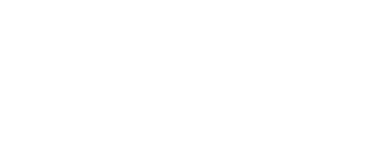
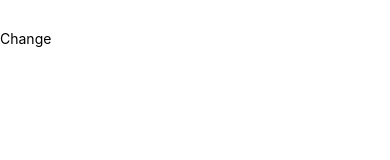
Before and after one commit to Abass14/CoolPlaces, a React Native app: screen / in a window 390 px wide. Shown: the top 160 px of the page. Built offline with nearby package versions, Linux system fonts and the light colour scheme.

Commit message:
added container

```diff
--- a/App.tsx
+++ b/App.tsx
@@ -1,13 +1,16 @@
 import React from 'react';
 import { StatusBar } from 'expo-status-bar';
 import { StyleSheet, Text, View } from 'react-native';
+import Container from './src/components/Container';
 
 export default function App() {
   return (
-    <View style={styles.container}>
-      <Text>Change</Text>
-      <StatusBar style="auto" />
-    </View>
+    <Container style={{backgroundColor: 'white'}}>
+      <View>
+        <Text>Change</Text>
+        <StatusBar style="auto" />
+      </View>
+    </Container>
   );
 }
 
--- /dev/null
+++ b/src/components/Container/index.tsx
@@ -0,0 +1,18 @@
+import React from "react";
+import { StyleProp, Text, View, ViewStyle } from "react-native";
+import { styles } from "./styles";
+
+interface ContainerProps {
+    children: React.ReactNode,
+    style?: StyleProp<ViewStyle>
+}
+
+const Container: React.FC<ContainerProps> = ({children, style}) : JSX.Element => {
+    return (
+        <View style={[styles.container, style]}>
+            <>{children}</>
+        </View>
+    )
+}
+
+export default Container;
--- /dev/null
+++ b/src/components/Container/styles.ts
@@ -0,0 +1,9 @@
+import { StyleSheet } from "react-native";
+
+export const styles = StyleSheet.create({
+    container: {
+        flex: 1,
+        paddingTop: 30,
+        backgroundColor: 'gray'
+    }
+})
```
